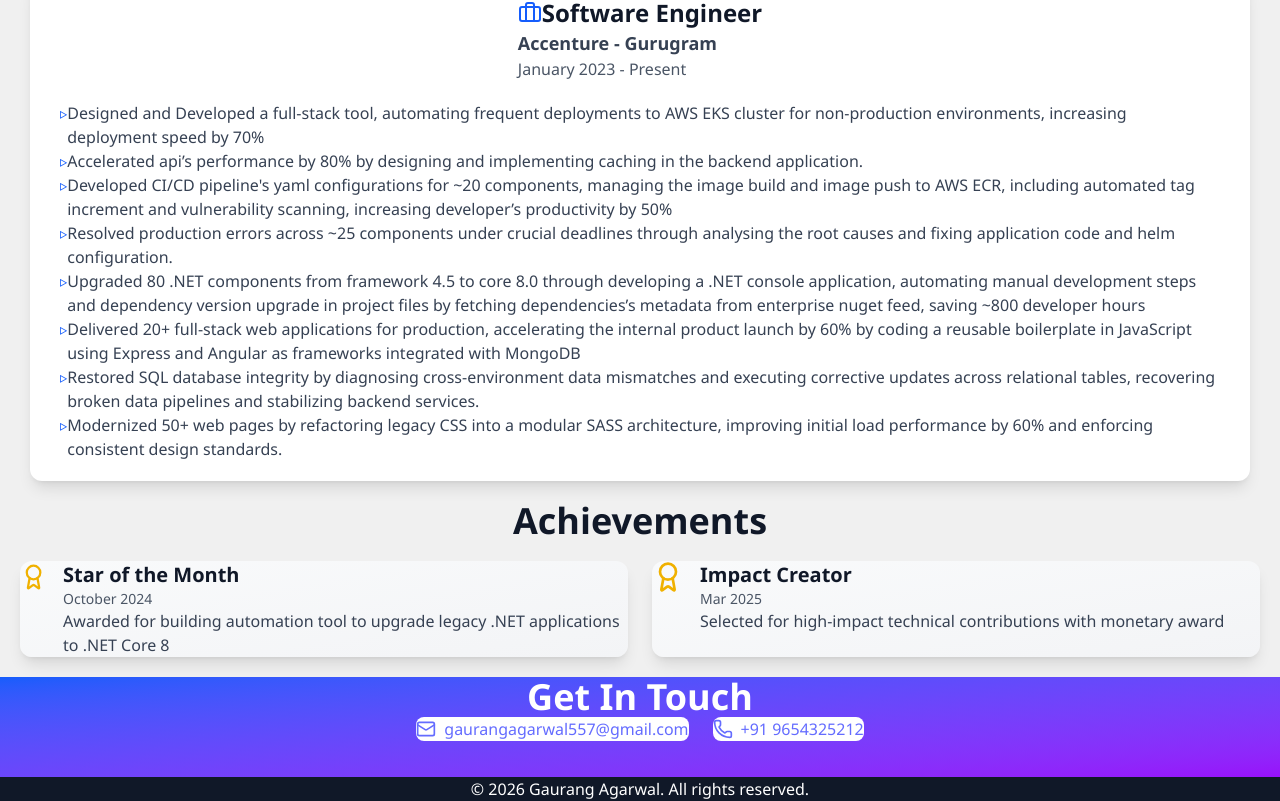
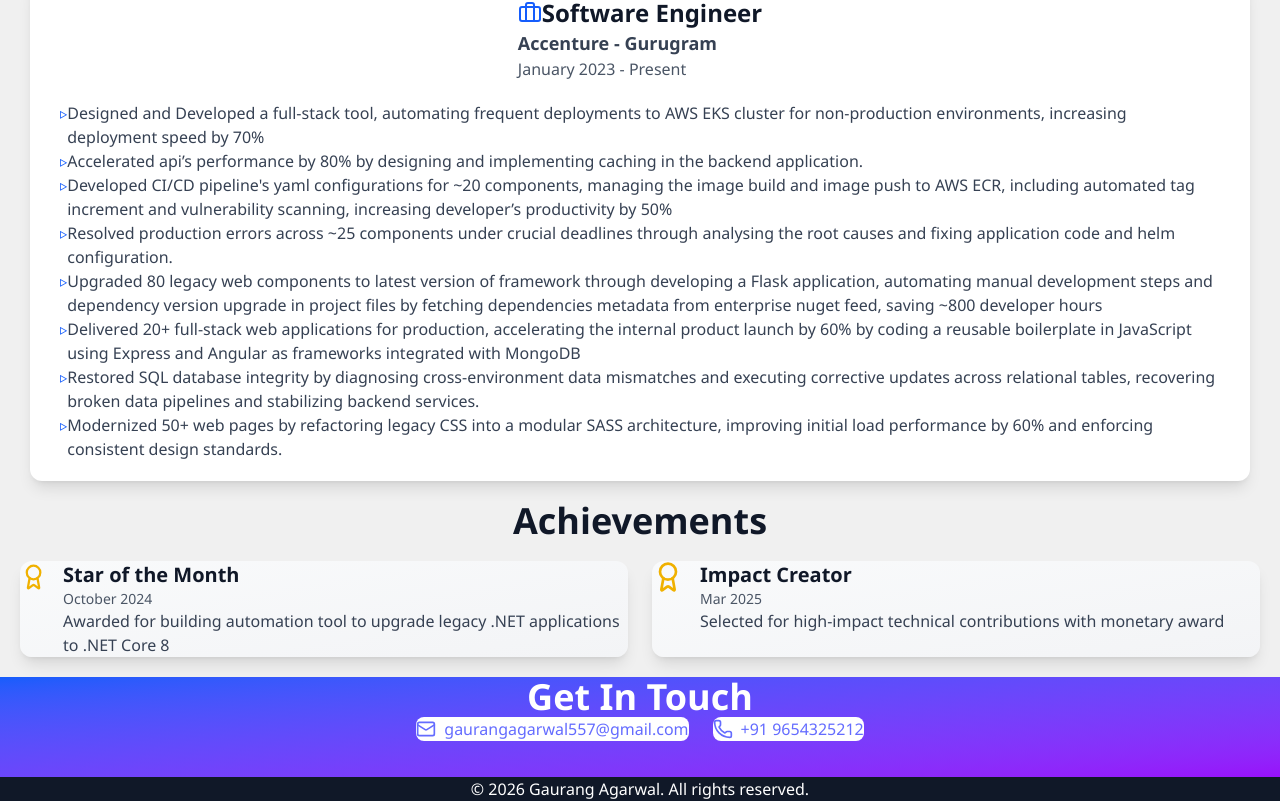
Before and after one commit to gaurang557/portfolio, a React (Vite) app: page / in a window 1280 px wide. Shown: the part 1830-2631 px from the top of the page. Built offline with nearby package versions, Linux system fonts and the light colour scheme.

Commit message:
experience update

```diff
--- a/src/components/Experience.jsx
+++ b/src/components/Experience.jsx
@@ -14,7 +14,7 @@
         "Accelerated api’s performance by 80% by designing and implementing caching in the backend application.",
         "Developed CI/CD pipeline's yaml configurations for ~20 components, managing the image build and image push to AWS ECR, including automated tag increment and vulnerability scanning, increasing developer’s productivity by 50%",
         "Resolved production errors across ~25 components under crucial deadlines through analysing the root causes and fixing application code and helm configuration.",
-        "Upgraded 80 .NET components from framework 4.5 to core 8.0 through developing a .NET console application, automating manual development steps and dependency version upgrade in project files by fetching dependencies’s metadata from enterprise nuget feed, saving ~800 developer hours",
+        "Upgraded 80 legacy web components to latest version of framework through developing a Flask  application, automating manual development steps and dependency version upgrade in project files by fetching dependencies metadata from enterprise nuget feed, saving ~800 developer hours",
         "Delivered 20+ full-stack web applications for production, accelerating the internal product launch by 60% by coding a reusable boilerplate in JavaScript using Express and Angular as frameworks integrated with MongoDB",
         "Restored SQL database integrity by diagnosing cross-environment data mismatches and executing corrective updates across relational tables, recovering broken data pipelines and stabilizing backend services.",
         "Modernized 50+ web pages by refactoring legacy CSS into a modular SASS architecture, improving initial load performance by 60% and enforcing consistent design standards."
```
